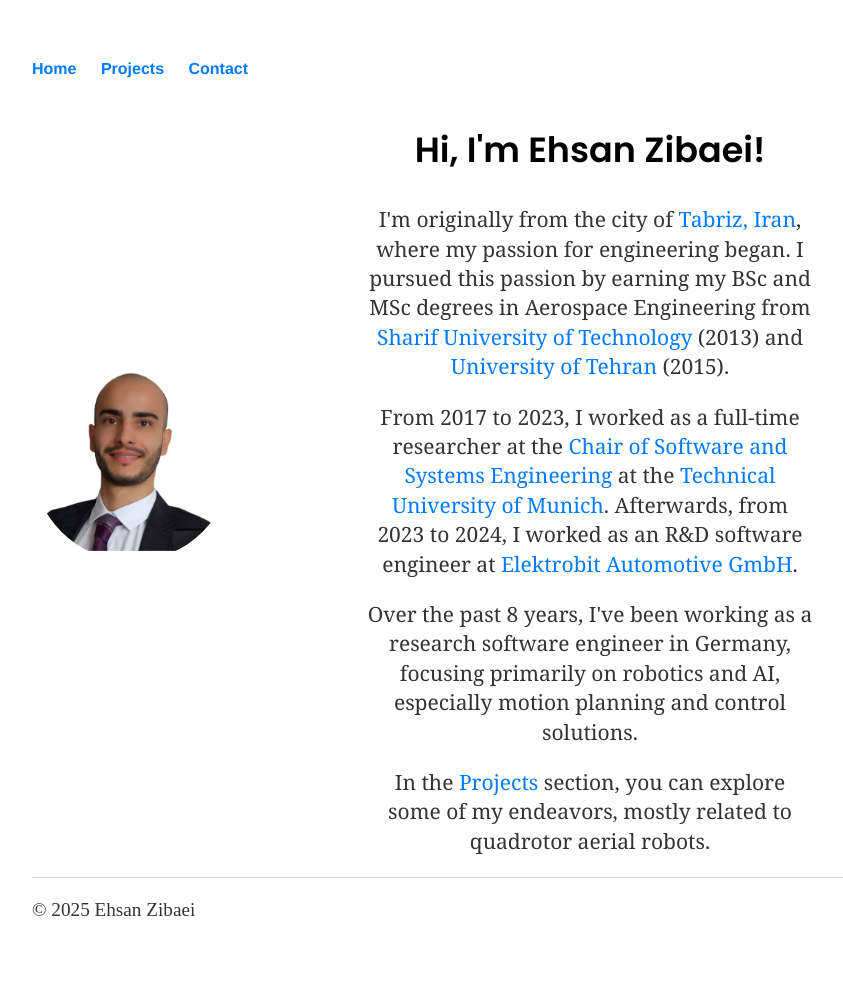
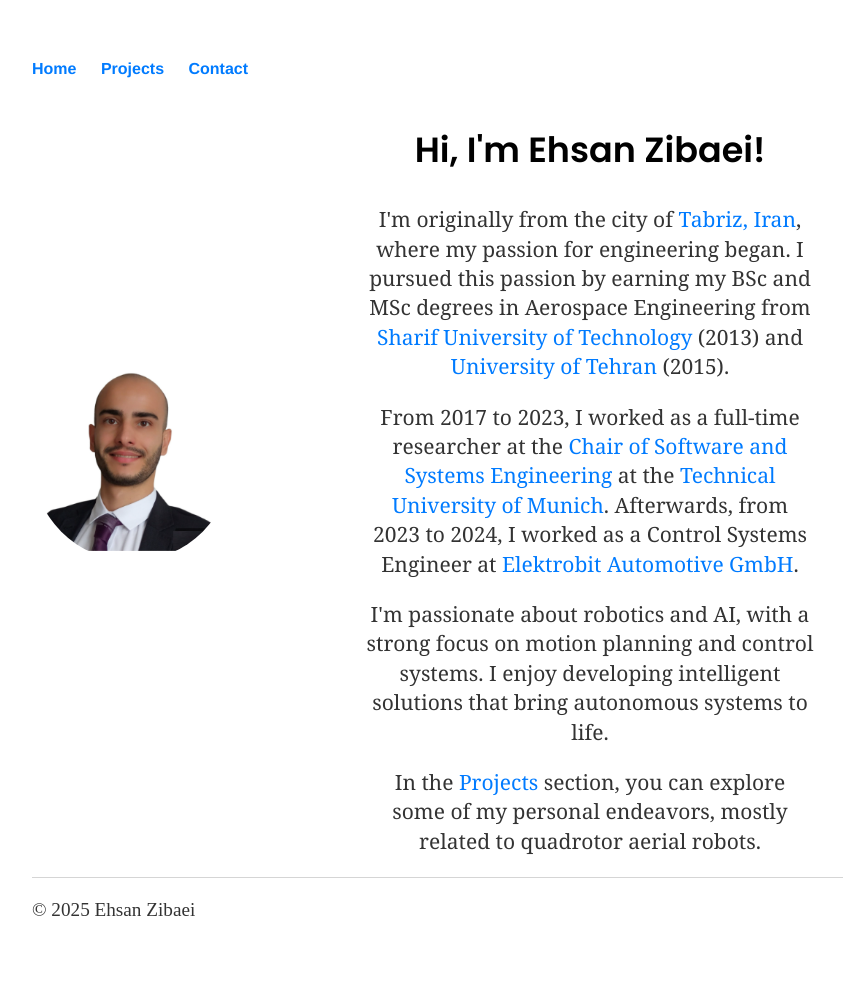
Before and after one commit to EhsanZibaei/ehsanzibaei.github.io, a Jekyll site: the page built from index.html, in a window 1280 px wide. Shown: the whole page, without its empty margins (160-1003 px from the left). Built offline with Jekyll 4.4.1, drawn with Linux system fonts in a browser that asks for light colours.

Commit message:
update bio

```diff
--- a/index.html
+++ b/index.html
@@ -16,15 +16,15 @@ title: Welcome!
 
           <p>
             From 2017 to 2023, I worked as a full-time researcher at the <a href="https://www.cs.cit.tum.de/en/sse/homepage/" target="_blank">Chair of Software and Systems Engineering</a> at the <a href="https://www.tum.de/en/">Technical University of Munich</a>.
-            Afterwards, from 2023 to 2024, I worked as an R&D software engineer at <a href="https://www.elektrobit.com/">Elektrobit Automotive GmbH</a>.
+            Afterwards, from 2023 to 2024, I worked as a Control Systems Engineer at <a href="https://www.elektrobit.com/">Elektrobit Automotive GmbH</a>.
           </p>
 
           <p>
-            Over the past 8 years, I've been working as a research software engineer in Germany, focusing primarily on robotics and AI, especially motion planning and control solutions.
+            I'm passionate about robotics and AI, with a strong focus on motion planning and control systems. I enjoy developing intelligent solutions that bring autonomous systems to life.
           </p>
 
           <p>
-            In the <a href="/projects">Projects</a> section, you can explore some of my endeavors, mostly related to quadrotor aerial robots.
+            In the <a href="/projects">Projects</a> section, you can explore some of my personal endeavors, mostly related to quadrotor aerial robots.
           </p>
 
 
```
Also changed, not shown: _pages/projects.md (+1 -1 lines).
